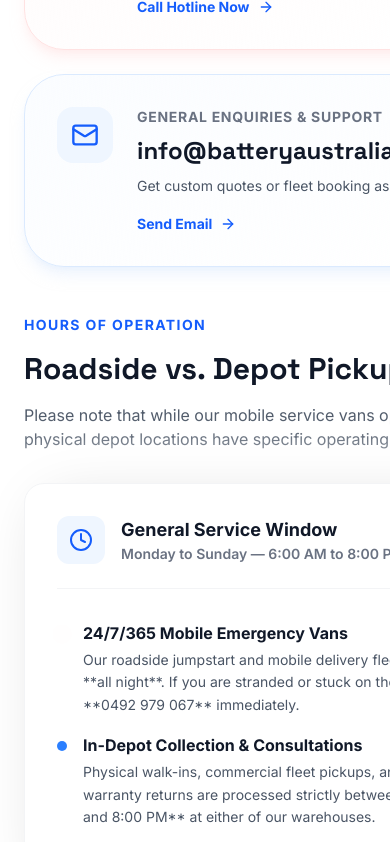
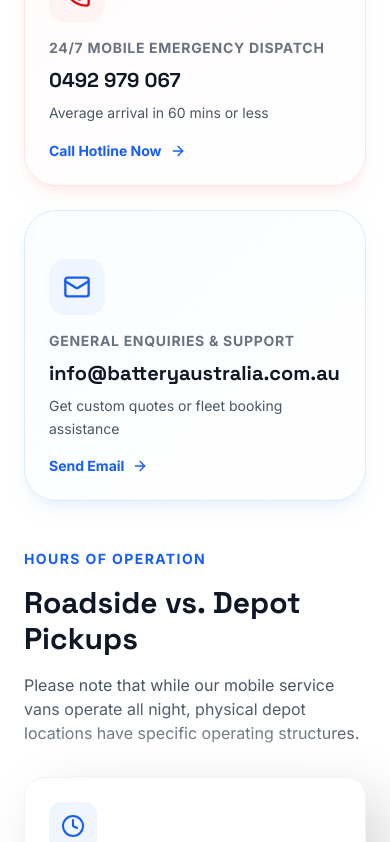
Before and after one commit to bhargavjyoti/battery-au, a Next.js app: page /contact-us in a window 390 px wide. Shown: the part 1000-1842 px from the top of the page. Built offline with nearby package versions, Linux system fonts and the light colour scheme.

Commit message:
fix mobile responsivness bug

```diff
--- a/app/contact-us/page.js
+++ b/app/contact-us/page.js
@@ -136,7 +136,7 @@
                     key={index}
                     href={contact.href}
                     whileHover={{ y: -6, scale: 1.01 }}
-                    className={`block relative p-8 rounded-[2.5rem] border ${contact.cardStyle} shadow-lg hover:shadow-xl transition-all duration-300 group cursor-pointer`}
+                    className={`block relative p-6 sm:p-8 rounded-[2rem] sm:rounded-[2.5rem] border ${contact.cardStyle} shadow-lg hover:shadow-xl transition-all duration-300 group cursor-pointer`}
                   >
                     {contact.glowing && (
                       <div className="absolute top-6 right-6 flex items-center gap-2">
@@ -148,16 +148,16 @@
                       </div>
                     )}
 
-                    <div className="flex gap-6 items-start">
+                    <div className="flex flex-col sm:flex-row gap-4 sm:gap-6 items-start pt-6 sm:pt-0">
                       <div className={`w-14 h-14 rounded-2xl ${contact.bgColor} flex items-center justify-center shrink-0`}>
                         <contact.icon className={`w-7 h-7 ${contact.iconColor}`} />
                       </div>
 
-                      <div className="space-y-2 grow">
+                      <div className="space-y-2 grow min-w-0">
                         <h4 className="text-sm font-bold text-gray-500 uppercase tracking-wider">
                           {contact.title}
                         </h4>
-                        <h3 className="font-[family-name:var(--font-space-grotesk)] text-2xl lg:text-3xl font-bold text-gray-900 group-hover:text-blue-600 transition-colors">
+                        <h3 className="font-[family-name:var(--font-space-grotesk)] text-xl sm:text-2xl lg:text-3xl font-bold text-gray-900 group-hover:text-blue-600 transition-colors break-all">
                           {contact.detail}
                         </h3>
                         <p className="text-gray-600 text-sm leading-relaxed">
@@ -188,10 +188,10 @@
               </div>
 
               {/* Claymorphic Timeline Card */}
-              <div className="clay p-8 rounded-[2.5rem] bg-white border border-gray-100 space-y-6 relative overflow-hidden">
+              <div className="clay p-6 sm:p-8 rounded-[2rem] sm:rounded-[2.5rem] bg-white border border-gray-100 space-y-6 relative overflow-hidden">
                 <div className="absolute top-0 right-0 w-32 h-32 bg-blue-50/40 rounded-bl-[10rem] -z-10" />
 
-                <div className="flex gap-4">
+                <div className="flex flex-col sm:flex-row gap-4">
                   <div className="w-12 h-12 rounded-xl bg-blue-50 text-blue-600 flex items-center justify-center shrink-0">
                     <Clock className="w-6 h-6 animate-spin-slow" />
                   </div>
@@ -205,7 +205,7 @@
 
                 {/* Illustrated visual comparison */}
                 <div className="space-y-4 pt-2">
-                  <div className="flex gap-4 items-start">
+                  <div className="flex flex-col sm:flex-row gap-4 items-start">
                     <div className="w-2.5 h-2.5 rounded-full bg-red-500 mt-2 animate-ping shrink-0" />
                     <div>
                       <h5 className="font-bold text-gray-900 text-base">24/7/365 Mobile Emergency Vans</h5>
@@ -215,7 +215,7 @@
                     </div>
                   </div>
 
-                  <div className="flex gap-4 items-start">
+                  <div className="flex flex-col sm:flex-row gap-4 items-start">
                     <div className="w-2.5 h-2.5 rounded-full bg-blue-500 mt-2 shrink-0" />
                     <div>
                       <h5 className="font-bold text-gray-900 text-base">In-Depot Collection & Consultations</h5>
```
